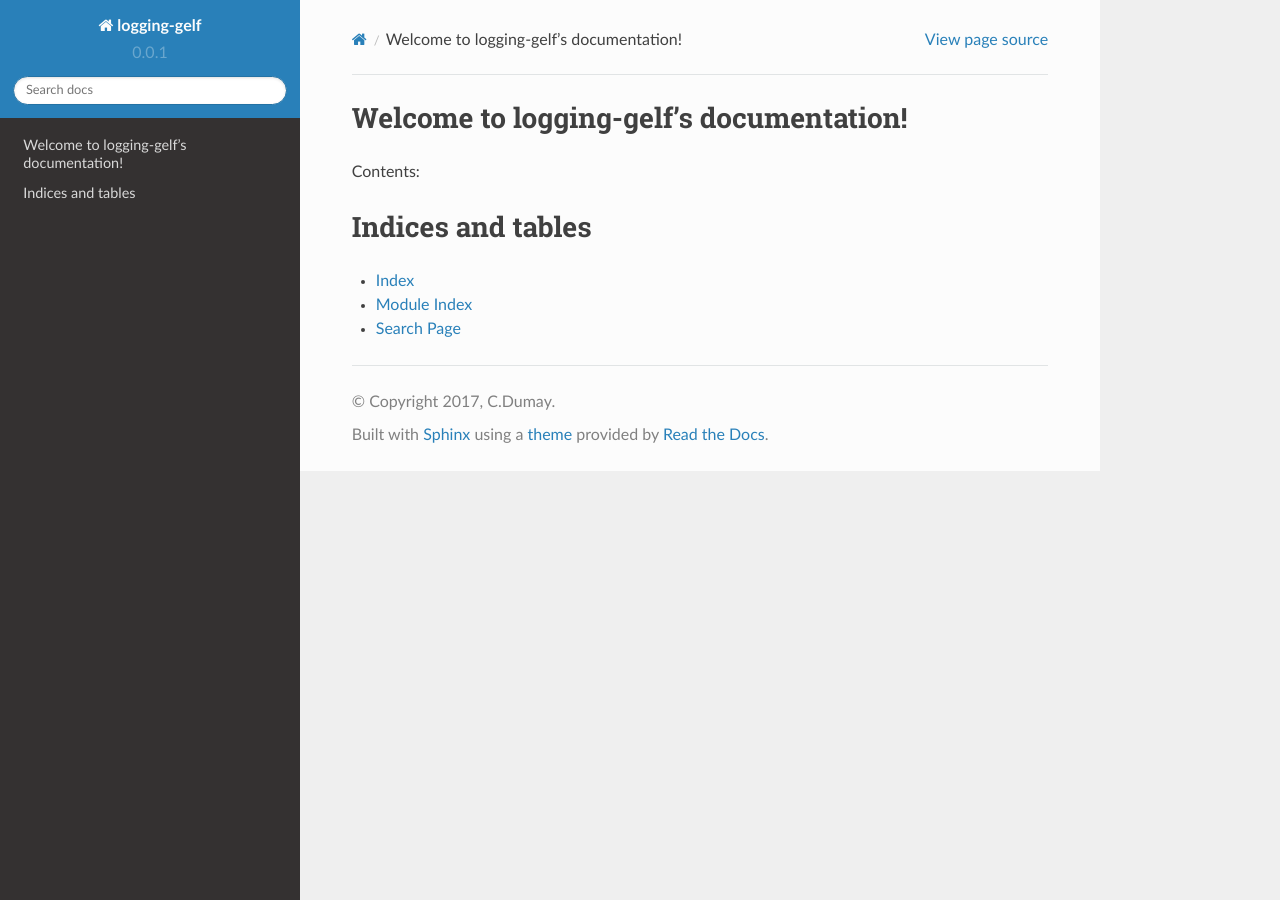
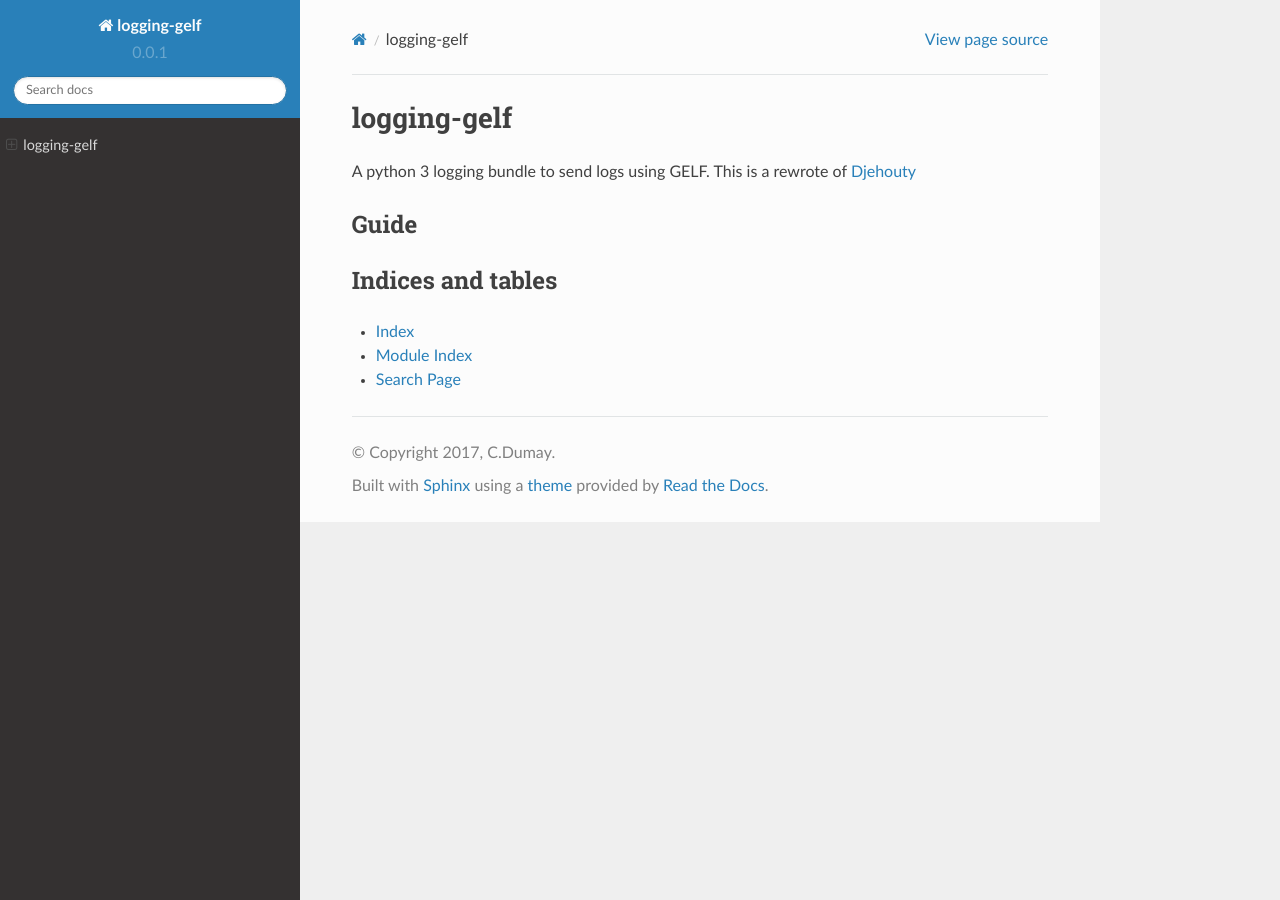
Before and after one commit to ovh/python-logging-gelf, a Sphinx documentation site: the page built from docs/index.rst, in a window 1280 px wide. Built offline with Sphinx 7.4.7 and the Read the Docs theme 2.0.0, drawn with Linux system fonts in a browser that asks for light colours.

Commit message:
doc: update

```diff
--- a/docs/index.rst
+++ b/docs/index.rst
@@ -3,18 +3,19 @@
    You can adapt this file completely to your liking, but it should at least
    contain the root `toctree` directive.
 
-Welcome to logging-gelf's documentation!
-========================================
+logging-gelf
+============
 
-Contents:
+A python 3 logging bundle to send logs using GELF. This is a rewrote of `Djehouty <https://github.com/ovh/djehouty>`_
 
+Guide
+-----
 .. toctree::
    :maxdepth: 2
 
 
-
 Indices and tables
-==================
+------------------
 
 * :ref:`genindex`
 * :ref:`modindex`
```
